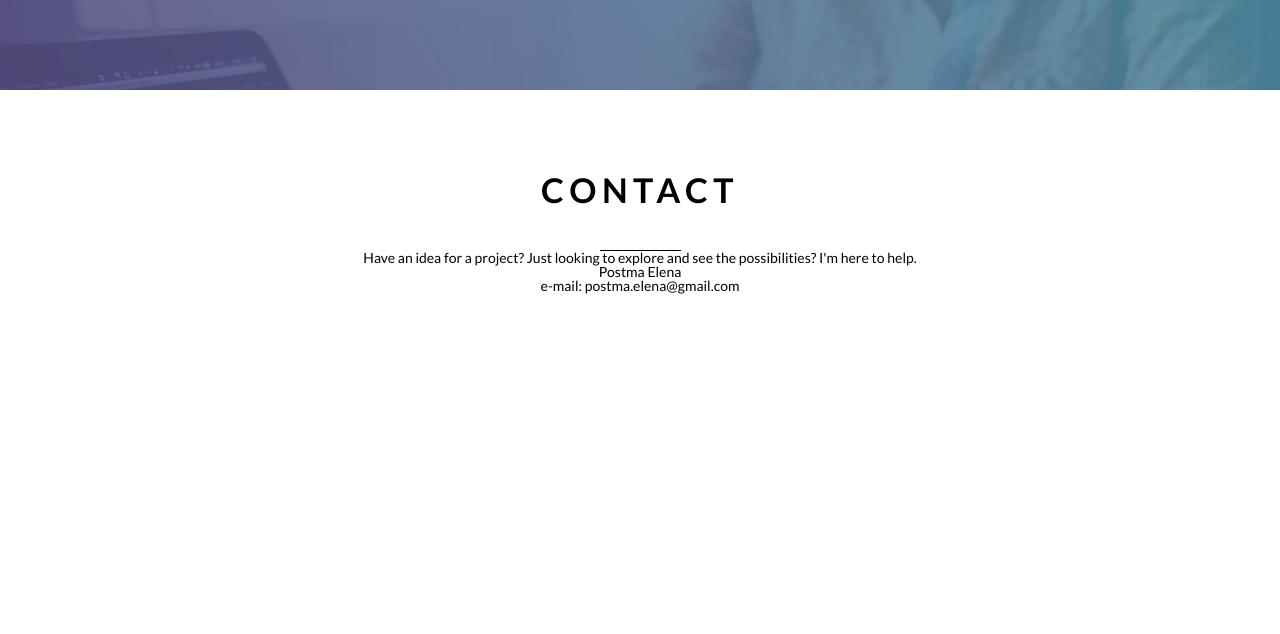
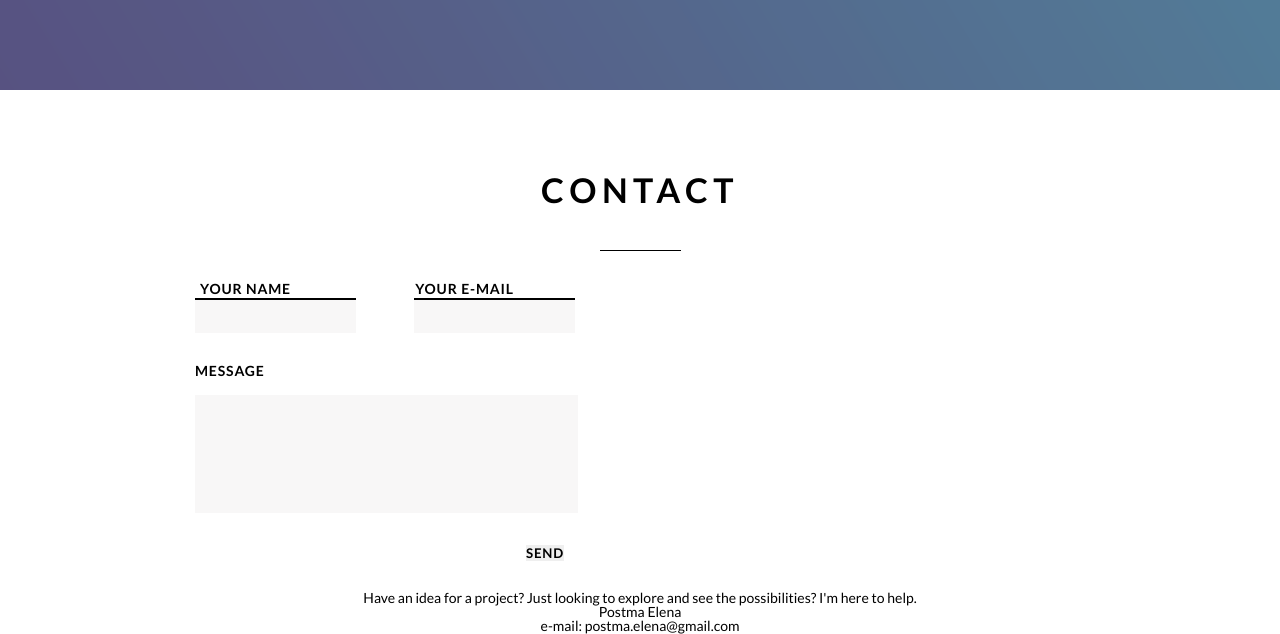
Before and after one commit to Transparency010101/Binary, a plain HTML site: page index.html in a window 1280 px wide. Shown: the part 2188-2822 px from the top of the page. Before the commit the page ends 2482 px from the top, so only its background shows below. Drawn offline with Linux system fonts and the light colour scheme; files whose address does not match are found by name.

Commit message:
add form

```diff
--- a/index.html
+++ b/index.html
@@ -19,7 +19,7 @@
                     <p class="face_sub-title">for your app, logo, website</p>
                 </h1>
                 <hr class="face__line">
-                <button class="face__button">
+                <button class="face__button" onclick="read_more();">
                     READ MORE
                 </button>
                 <img src="../../image/face/arrow_down_30.png" alt="arrow_down">
@@ -116,14 +116,35 @@
                 </div>
             </div>
     </section>
+    <!-- ! Contact -->
     <section class="contact">
         <div class="contact-container">
             <div class="contact__title">CONTACT</div>
             <hr class="contact__line">
             <div class="contact-block">
-                <div class="form">
-                    <!-- TODO: Сделаю когда выучу формы в html -->
-                </div>
+                <!-- ! Form -->
+                <form class="form" action="#" enctype="text/plain">
+                    <div class="input-container">
+                        <div class="username">
+                            <p class="username__text-input">YOUR NAME</p>
+                            <input type="text" name="userName" class="username__input">
+                        </div>
+                        <div class="useremail">
+                            <p class="useremail__text-input">YOUR E-MAIL</p>
+                            <input type="text" name="userEmail" class="useremail__input">
+                        </div>
+                    </div>
+                    <div class="message">
+                        <p class="message__textarea-text">MESSAGE</p>
+                        <textarea name="message" class="message__textarea"></textarea>
+                    </div>
+                    <div class="form-button">
+                        <button class="form-button__button" type="submit">
+                            SEND
+                        </button>
+                    </div>
+                </form>
+                <!-- ! Aside -->
                 <aside class="aside">
                     <div class="aside__text">
                         Have an idea for a project? Just looking to
@@ -131,11 +152,11 @@
                         I'm here to help.
                     </div>
                     <div class="aside__contact">
-                        Postma Elena
+                        <span class="bold-text">Postma Elena</span>
                         <!-- ? Тут нужно с помощу icons из javascript подлючить -->
                         <!-- ? Если не смогу, то подлючу через img  -->
                         <div class="aside__email">
-                            e-mail: postma.elena@gmail.com
+                            e-mail: <span class="bold-text">postma.elena@gmail.com</span>
                         </div>
                     </div>
                 </aside>
--- a/js/script.js
+++ b/js/script.js
@@ -1,4 +1,9 @@
+// ! Забей
+const hi = 'Hello world!';
 function hi() {
-    console.log('Hello world!');
+    console.log(hi);
 }
 hi();
+function read_more() {
+    console.log('Read more');
+}
--- a/source/sass/additionally.scss
+++ b/source/sass/additionally.scss
@@ -27,6 +27,22 @@ $_3c3c3c: #3c3c3c;
     height: 1px;
     background-color: $_000;
     margin: auto;
+}
+%input {
+    width: 161px;
+    height: 35px;
+    background-color: #f8f7f7;
+    border-top: 2px solid #000;
+}
+%input-text {
+    line-height: 1.2;
+    font-weight: 700;
+    letter-spacing: 0.06em;
+    color: #000000;
+    margin: 15px 0;
+}
+%input-margin {
+    margin: 0 60px 0 0;
 }
 %sub-text {
     font-size: 14px;
--- a/source/sass/style.scss
+++ b/source/sass/style.scss
@@ -128,7 +128,6 @@ img[alt="arrow_down"] {
     height: 390px;
     &__bgi {
         background-image: url("../../image/partners/partnes_bgi_jpg.png");
-        background-size: cover;
         height: 390px;
         padding: 55px 0;
     }
@@ -167,13 +166,56 @@ img[alt="arrow_down"] {
 .contact-container {
     @extend %container;
 }
+// ! Form
 .form {
+    margin: 30px 0;
 }
-.aside {
-    &__text {
-    }
-    &__contact {
-    }
-    &__email {
+.form-button {
+    max-width: 700px;
+    &__button {
+        line-height: 1.2;
+        font-weight: 700;
+        letter-spacing: 0.06em;
+        color: #000000;
     }
 }
+.input-container {
+    display: flex;
+    justify-content: space-between;
+    max-width: 380px;
+}
+.username {
+    &__text-input {
+        @extend %input-margin;
+        @extend %input-text;
+    }
+
+    &__input {
+        @extend %input;
+    }
+}
+.useremail {
+    &__text-input {
+        @extend %input-margin;
+        @extend %input-text;
+    }
+
+    &__input {
+        @extend %input;
+    }
+}
+.message {
+    margin: 30px 0;
+    text-align: left;
+    &__textarea-text {
+        @extend %input-text;
+    }
+
+    &__textarea {
+        width: 383px;
+        height: 118px;
+        background-color: #f8f7f7;
+        display: inline-block;
+        resize: none;
+    }
+}
```
Also changed, not shown: css/style.css, 1 other file.
